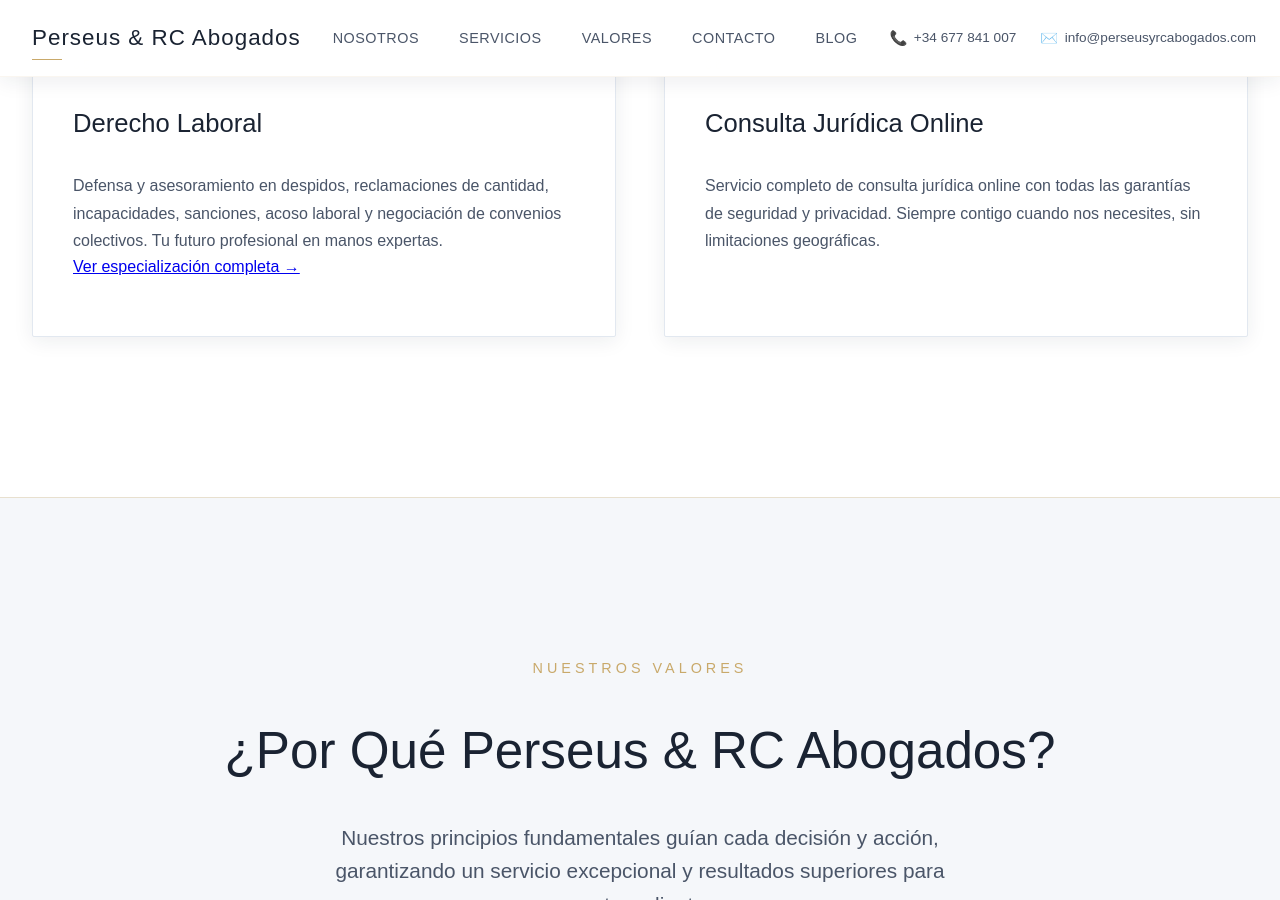
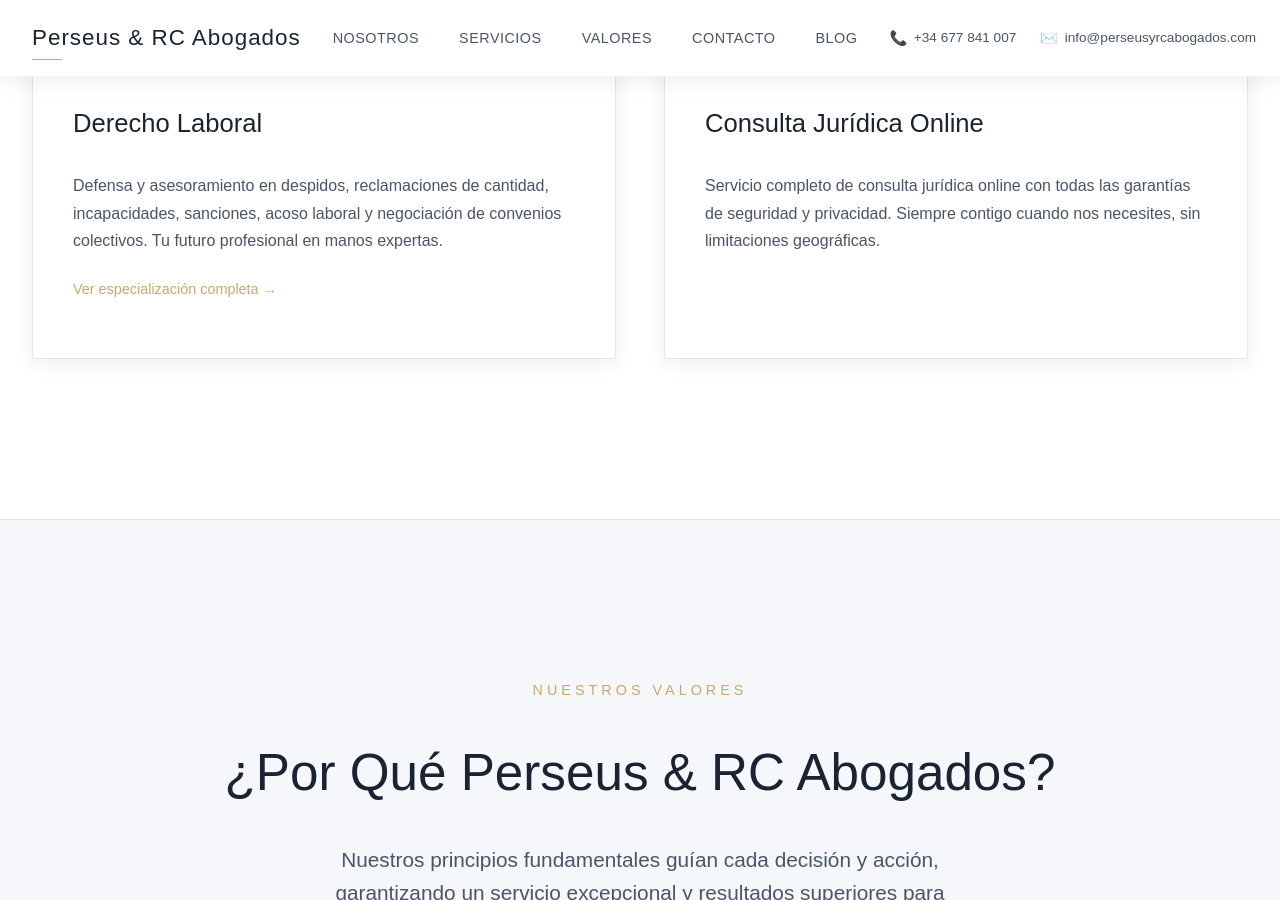
Before and after one commit to streaming10/Perseus_RC_abogados, a Jekyll site: the page built from index.md, in a window 1280 px wide and 900 px high, scrolled down 2839 px. Built offline with Jekyll 4.4.1, drawn with Linux system fonts in a browser that asks for light colours.

Commit message:
Update main.scss

```diff
--- a/assets/css/main.scss
+++ b/assets/css/main.scss
@@ -780,8 +780,11 @@ body.menu-open {
   .footer-content {
     font-size: 0.8rem;
     line-height: 1.6;
+  }
+}
 
-    .service-link {
+/* Service Link - Enlace de especialización */
+.service-link {
   display: inline-flex;
   align-items: center;
   gap: 0.5rem;
@@ -797,5 +800,3 @@ body.menu-open {
   color: var(--navy-blue);
   transform: translateX(3px);
 }
-  }
-}
```
